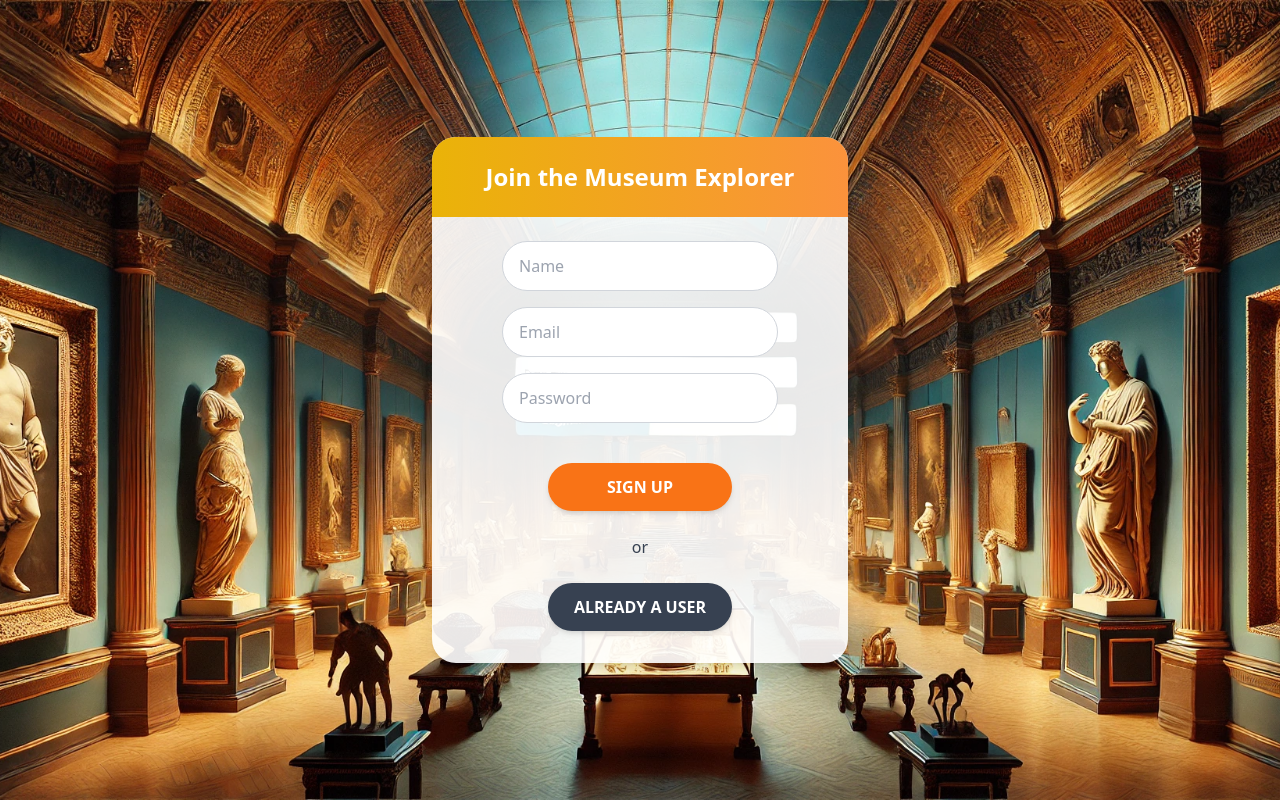
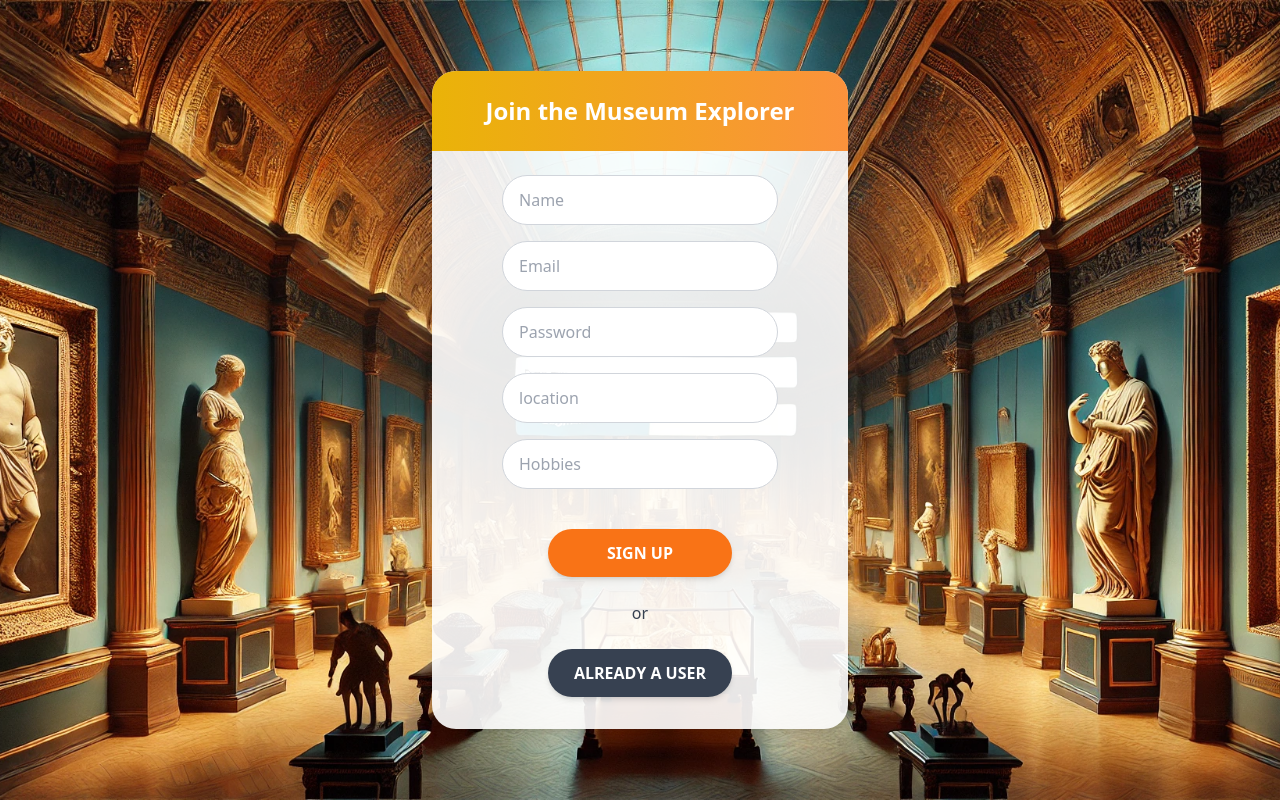
Before and after one commit to kalviumcommunity/S60_Pranava_Museum_Explorer, a React (Vite) app in the folder Client/: page /signup in a window 1280 px wide. Built offline with nearby package versions, Linux system fonts and the light colour scheme.

Commit message:
changed plan for profile page

```diff
--- a/Client/src/Component/CreateUser.jsx
+++ b/Client/src/Component/CreateUser.jsx
@@ -2,12 +2,15 @@ import React, { useState } from 'react';
 import { useNavigate } from "react-router-dom";
 import axios from 'axios';  // Make sure to import axios
 import signup from '../assets/sign up.jpg'
+
 
 function CreateUser() {
     const [User_Name, setUser_Name] = useState("");
     const [Email, setEmail] = useState("");
     const [Password, setPassword] = useState("");
     const [passwordError, setPasswordError] = useState(""); // State to manage password error message
+    const [location, setLocation] = useState("")
+    const [Hobbies, setHobbies] = useState("")
     const home = useNavigate();
 
     const handleUser_Name = (event) => {
@@ -18,6 +21,13 @@ function CreateUser() {
         setEmail(event.target.value);
     };
 
+    const handleLocation  = (event) =>{
+        setLocation(event.target.value)
+    }
+
+    const handleHobbies = (event) =>{
+        setHobbies(event.target.value)
+    }
     // Password validation function
     const validatePassword = (password) => {
         const passwordPattern = /^(?=.*[0-9])(?=.*[!@#$%^&*])[A-Za-z\d!@#$%^&*]{8,}$/;
@@ -36,7 +46,7 @@ function CreateUser() {
         }
     };
 
-    const handleSubmit = (event) => {
+    const handleSubmit = async(event) => {
         event.preventDefault();
 
         // Ensure password is valid before submitting
@@ -45,14 +55,26 @@ function CreateUser() {
             return;
         }
 
-        home("/MuseumData");
-        axios.post("http://localhost:3000/createUser", {
+        try {
+            const res = await axios.post("http://localhost:3000/createUser", {
             User_Name,
             Email,
             Password,
+            location,
+            Hobbies,
+
         })
-        .then((result) => console.log(result))
-        .catch((err) => console.log(err));
+        if (res.status===201){
+            alert('successfully register')
+            home("/MuseumData")
+        }
+
+        } catch (error) {
+            console.log(error)
+        }
+
+
+
     };
 
     return (
@@ -106,6 +128,27 @@ function CreateUser() {
                                     <p className="text-red-500 text-sm mt-2">{passwordError}</p>
                                 )}
                             </div>
+
+                            <div className='mb-4'>
+                                <input type="text"
+                                required
+                                placeholder='location'
+                                value={location}
+                                onChange={handleLocation}
+                                className="text-md focus:shadow-lg block w-3/4 mx-auto rounded-full border border-gray-300 bg-white py-3 px-4 text-gray-900 transition-all focus:border-orange-400 focus:bg-white focus:text-gray-900 focus:outline-none"
+                                 />
+
+                            </div>
+
+                            <div className='mb-4'>
+                                <input type="text"
+                                required
+                                placeholder='Hobbies'
+                                value={Hobbies}
+                                onChange={handleHobbies}
+                                className="text-md focus:shadow-lg block w-3/4 mx-auto rounded-full border border-gray-300 bg-white py-3 px-4 text-gray-900 transition-all focus:border-orange-400 focus:bg-white focus:text-gray-900 focus:outline-none"
+                                />
+                            </div>
                             <div className="text-center">
                                 <button
                                     type="submit"
```
Also changed, not shown: 2 other files (tests, documents, lock files or other folders).
